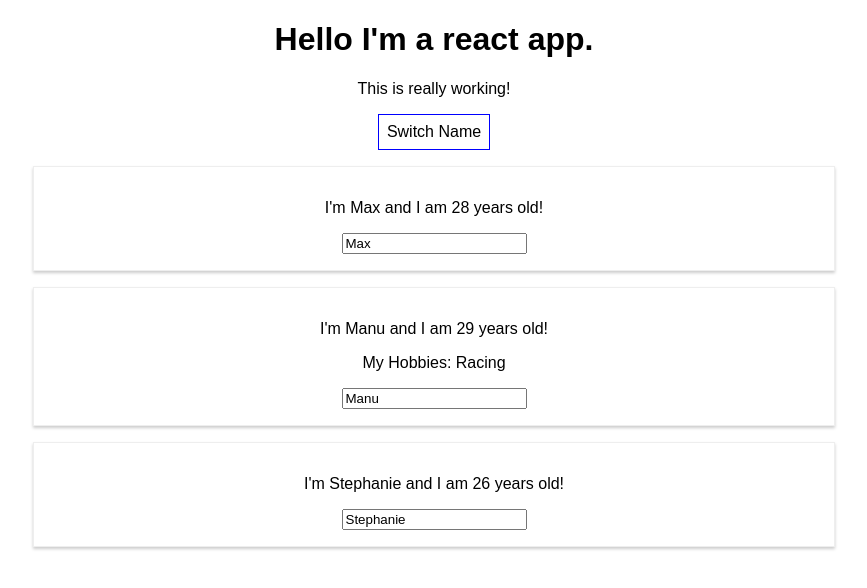
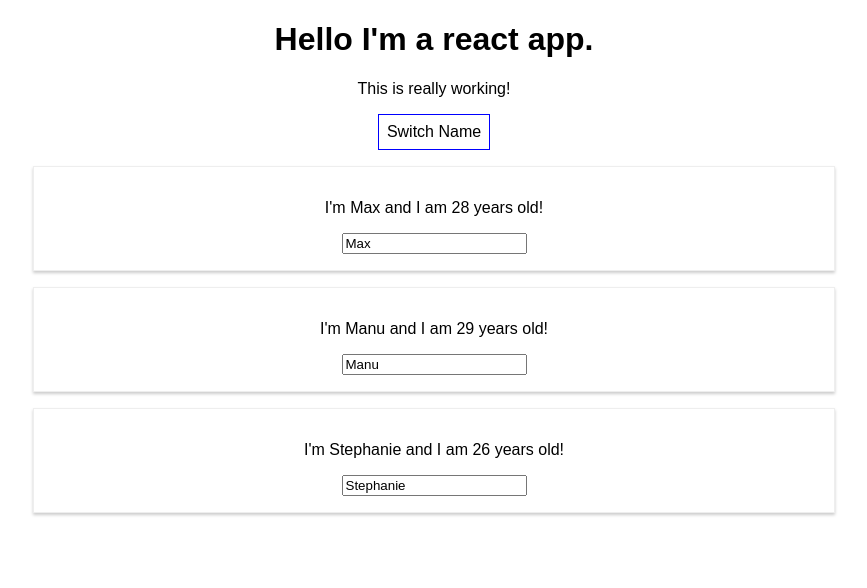
Before and after one commit to SarahHarrington/react-udemy, a React (Create React App) app in the folder react-lesson-1/: page / in a window 1280 px wide. Both pictures are taken after a click on the button "Switch Name". Shown: the top 588 px of the page, without its empty margins (206-1073 px from the left). Built offline with nearby package versions, Linux system fonts and the light colour scheme.

Commit message:
updaated per lecture, updated to display by iterating over a list

```diff
--- a/react-lesson-1/src/App.js
+++ b/react-lesson-1/src/App.js
@@ -5,34 +5,38 @@
 class App extends Component {
   state = {
     persons: [
-      {name: 'Max', age: 28},
-      {name: 'Manu', age: 29},
-      {name: 'Stephanie', age: 26}
+      {name: 'Max', age: 28, id: 1},
+      {name: 'Manu', age: 29, id: 2},
+      {name: 'Stephanie', age: 26, id: 3}
     ],
     otherState: 'some other value',
     showPersons: false
   }
-  //use handler to show that this is a method you're no actively calling
-  //it's an event handler
-  switchNameHandler = (newName) => {
-    // console.log('Was clicked!')
-    //DON"T DO THIS   this.state.persons[0].name = 'Maximillian'
-    this.setState({persons: [
-      {name: newName, age: 28},
-      {name: '', age: 29},
-      {name: 'Stephanie', age: 35}
-    ]
-  })
-    //setState() - will merge this with the state that was previously defined
-}
 
-  nameChangedHandler = (event) => {
-    this.setState({persons: [
-      {name: 'Max', age: 28},
-      {name: event.target.value, age: 29},
-      {name: 'Stephanie', age: 35}
-    ]
-  })
+  deletePersonHandler = (personIndex) => {
+    // const persons = this.state.persons.slice(); //this copies the the array
+    const persons = [...this.state.persons] //spreads the existing array in to a new array
+    persons.splice(personIndex, 1); //splices the new array at the index and removes that one
+    this.setState({persons: persons}) //sets the state with the new array
+  }
+
+  nameChangedHandler = (event, id) => {
+    const personIndex = this.state.person.findIndex(p => {
+      return p.id === id;
+    })
+
+    const person = {
+      ...this.state.persons[personIndex]
+    };
+
+    // const persons = Object.assign({}, this.state.persons[personIndex]); //this is an older approach
+
+    person.name = event.target.value;
+
+    const persons = [...this.state.persons];
+    persons[personIndex] = person;
+
+    this.setState({persons: persons})
 }
   togglePersonHandler = () => {
     const doesShow = this.state.showPersons;
@@ -48,6 +52,23 @@
       cursor: 'pointer'
     }
 
+    let persons = null;
+
+    if (this.state.showPersons === true) {
+      persons = (
+        <div>
+          {this.state.persons.map((person, index) => {
+            return <Person
+              click={() => this.deletePersonHandler(index)}
+              name={ person.name }
+              age={ person.age }
+              key={ person.id }
+              changed={(event) => this.nameChangedHandler(event, person.id)}/>
+          })}
+        </div>
+      )
+    }
+
     return (
       <div className="App">
         <h1>Hello I'm a react app.</h1>
@@ -55,24 +76,7 @@
         <button
           onClick={this.togglePersonHandler}
           style={style} >Switch Name </button>
-          {
-          this.state.showPersons === true ?
-            <div>
-              <Person
-                name={this.state.persons[0].name}
-                age={this.state.persons[0].age}/>
-              <Person
-                name={this.state.persons[1].name}
-                age={this.state.persons[1].age}
-                click={this.switchNameHandler.bind(this, 'Max!')}
-                changed={this.nameChangedHandler}>My Hobbies: Racing</Person>
-              <Person
-                name={this.state.persons[2].name}
-                age={this.state.persons[2].age} />
-            </div>
-            :null
-          }
-
+          { persons }
       </div>
     );
     // return React.createElement('div', null, React.createElement('h1', {className: 'App'}, 'Hello, I\'m a react app'));
```
